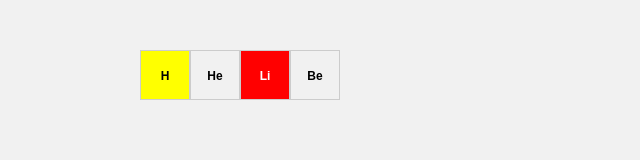
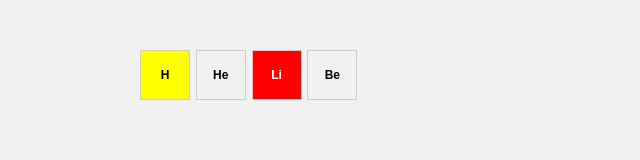
Before and after one commit to byteved/Testingchem, a plain HTML site: page index.html in a window 1280 px wide. Shown: the whole page, without its empty margins (0-640 px from the left). Drawn offline with Linux system fonts and the light colour scheme.

Commit message:
Update index.html

```diff
--- a/index.html
+++ b/index.html
@@ -13,6 +13,9 @@
         #table-container {
             width: 1000px;
             margin: 50px auto;
+            display: grid;
+            grid-template-columns: repeat(18, 1fr);
+            gap: 4px;
         }
 
         .element {
@@ -24,7 +27,9 @@
             line-height: 50px;
             font-size: 12px;
             font-weight: bold;
-            float: left;
+            display: flex;
+            align-items: center;
+            justify-content: center;
         }
 
         .special {
@@ -47,22 +52,10 @@
     <script>
         // Define the elements
         var elements = [
-            {
-                symbol: "H",
-                special: "Flammable"
-            },
-            {
-                symbol: "He",
-                special: ""
-            },
-            {
-                symbol: "Li",
-                special: "Explosive"
-            },
-            {
-                symbol: "Be",
-                special: ""
-            },
+            { symbol: "H", special: "Flammable" },
+            { symbol: "He", special: "" },
+            { symbol: "Li", special: "Explosive" },
+            { symbol: "Be", special: "" },
             // Add more elements here...
         ];
 
```
